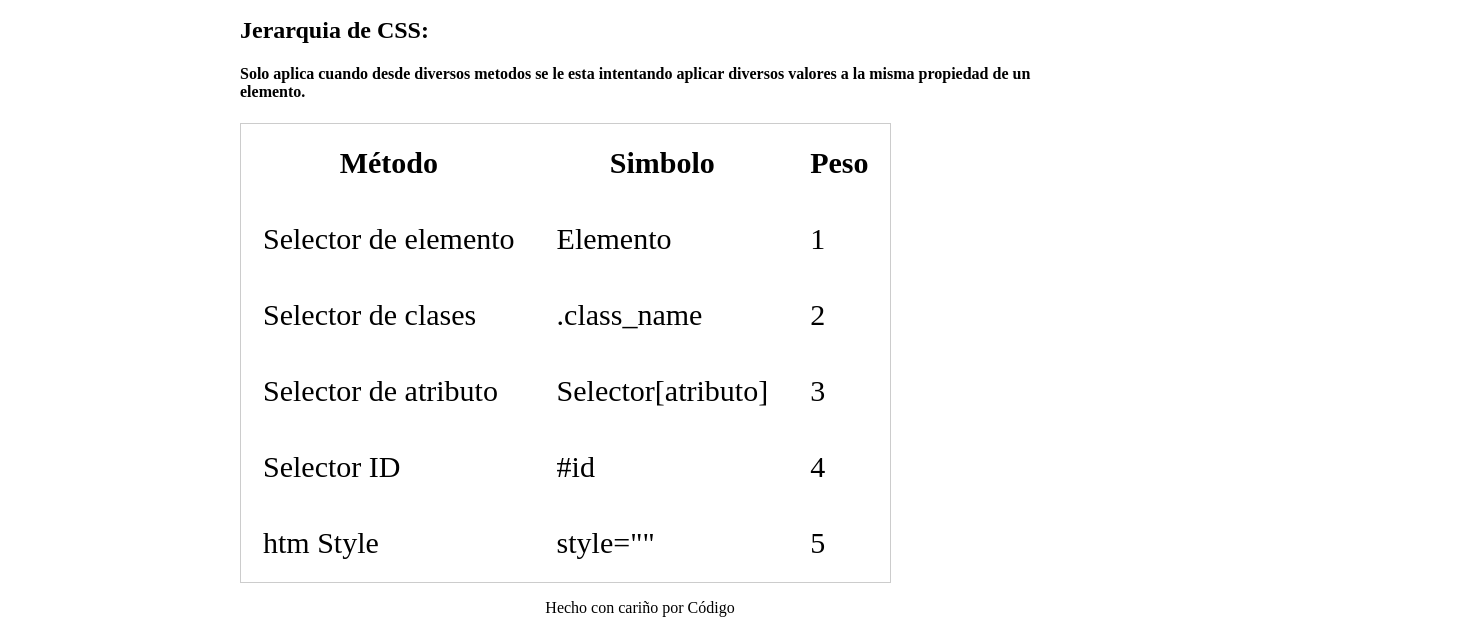
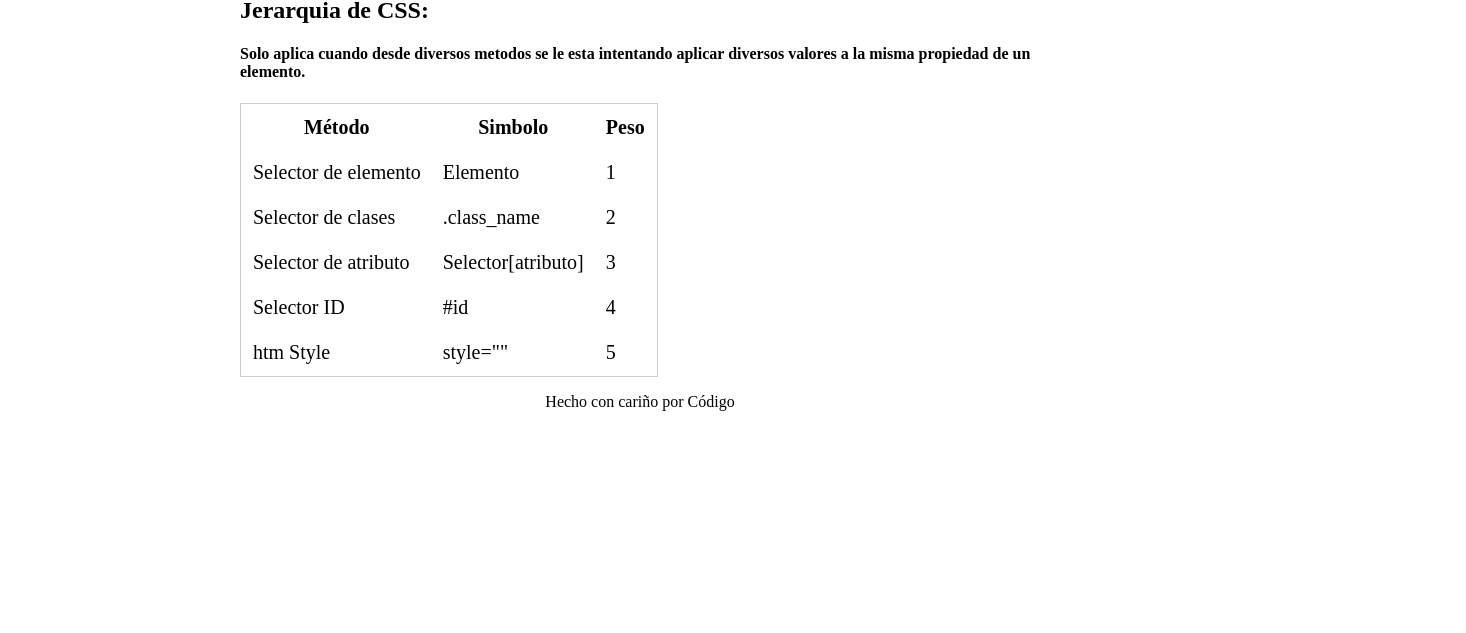
Before and after one commit to MelissaMO/codigo, a plain HTML site: page index.html in a window 1280 px wide. Shown: the part 639-1272 px from the top of the page, 1466 px wide, since content can reach past the window. After the commit the page ends 1066 px from the top, so only its background shows below. Drawn offline with Linux system fonts and the light colour scheme.

Commit message:
nuevo cambio css

```diff
--- a/CSS/style.css
+++ b/CSS/style.css
@@ -26,10 +26,10 @@ h1[role="titulo"]{
 }
 
 .big_table{
-    font-size: 30px;
+    font-size: 20px;
     border: 1px solid #ccc;
 }
 
 .big_table th, td {
-    padding: 20px;
+    padding: 10px;
 }
```
